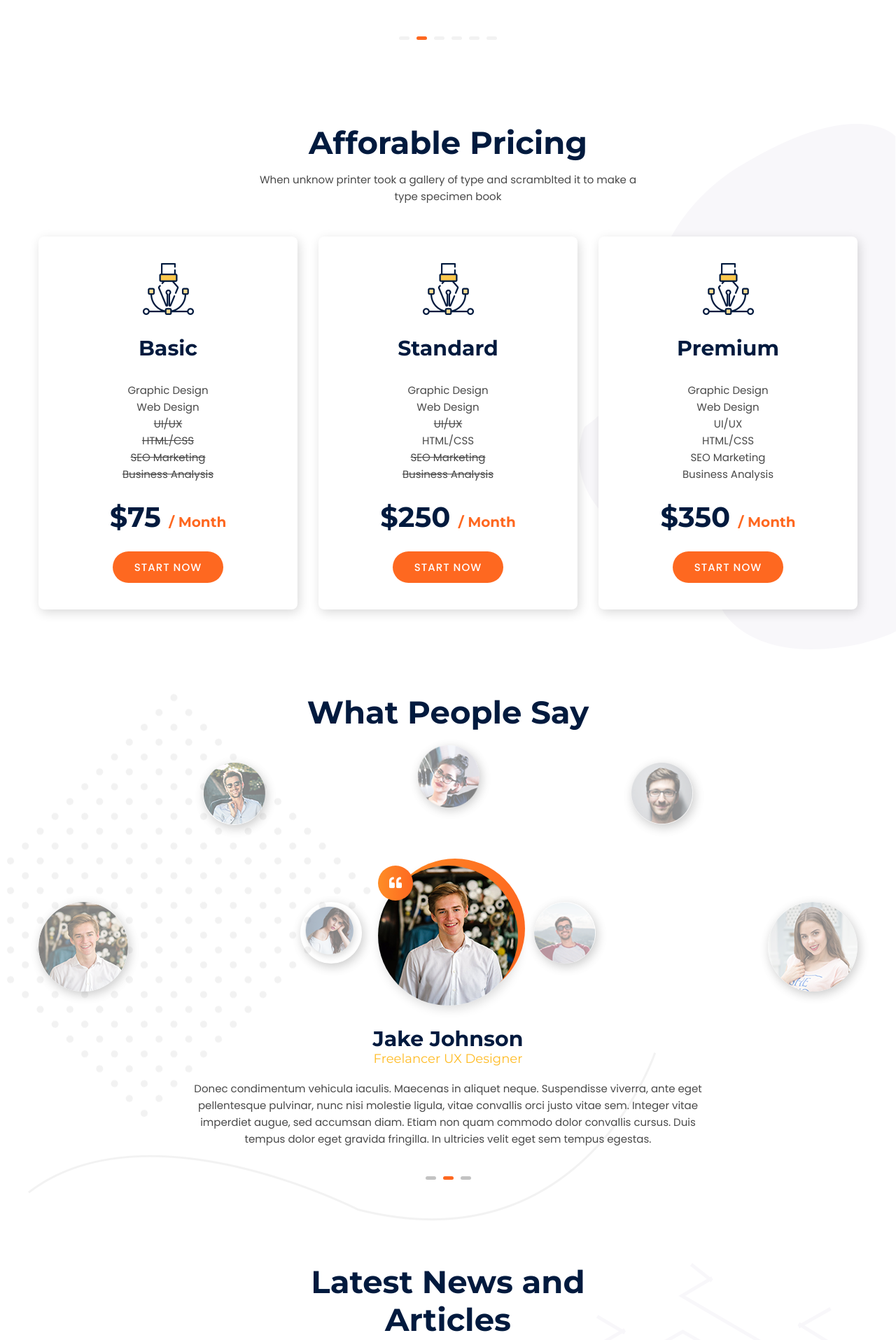
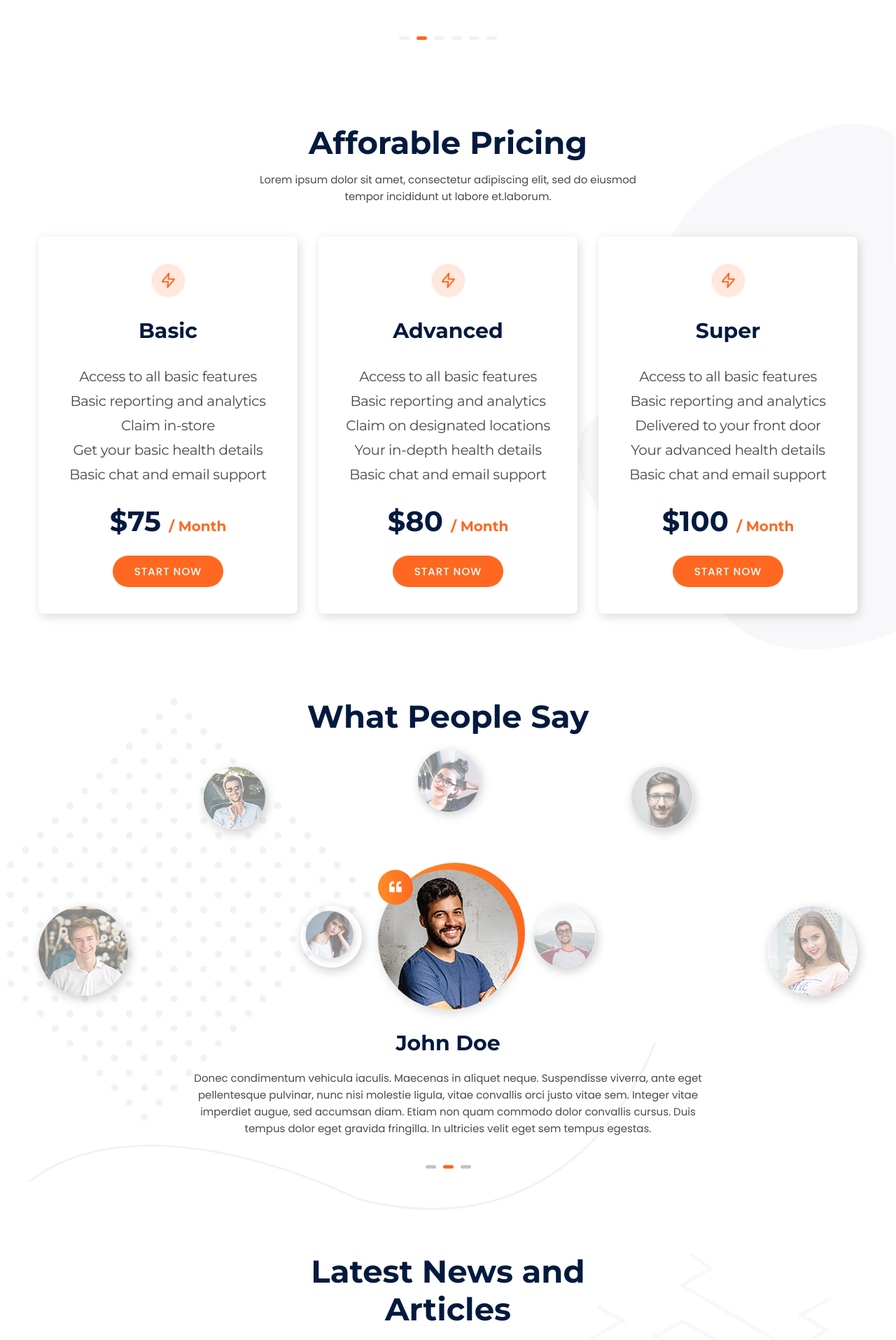
Before and after one commit to HL7/ipa-website, a Jekyll site: the page built from index.md, in a window 1280 px wide. Shown: the part 3484-5399 px from the top of the page at 70% size. Built offline with Jekyll 4.4.1, drawn with Linux system fonts in a browser that asks for light colours; comment, search, counter and statistics services are not loaded.

Commit message:
(ARG-46) 🎨 Update content and styles for homepage
Signed-off-by: GitHub <noreply@github.com>

```diff
--- a/_includes/latest-blog-posts.html
+++ b/_includes/latest-blog-posts.html
@@ -9,6 +9,7 @@
 				</div>
 			</div>
 		</div>
+		{% if page.latest_blog_post.filters == true %}
 		<div class="row">
 			<div class="col-lg-12">
 				<div class="blog_button text-center">
@@ -27,8 +28,10 @@
 				</div>
 			</div>
 		</div>
+		{% endif %}
 		<div class="blogs_slider_content">
-			{% for post in site.posts limit: "6" %}
+			{% assign post_limit = page.latest_blog_post.limit | default: "3" %}
+			{% for post in site.posts limit: post_limit %}
 			<div class="single_blog {{ post.categories | join: ' ' }}">
 				<div class="grid_item">
 					<article>
--- a/_includes/pricing.html
+++ b/_includes/pricing.html
@@ -15,7 +15,7 @@
 		<div class="row">
 			{% for list in page.pricing.list %}
 			<div class="col-lg-4 col-md-6 col-sm-12">
-				<div class="pircing_box wow fadeInUp">
+				<div class="pricing_box wow fadeInUp">
 					<div class="icon">
 						<img src="{{ list.icon | absolute_url }}" class="img-fluid" alt="">
 					</div>
--- a/_sass/_pricing.scss
+++ b/_sass/_pricing.scss
@@ -1,6 +1,7 @@
 // deneb_pricing
 .deneb_pricing{
-	.pircing_box{
+	.pricing_box{
+		font-family: $font2;
 		@media #{$md}{
 			margin-bottom: 60px;
 		}
@@ -30,6 +31,11 @@
 		}
 		.list{
 			margin-bottom: 25px;
+			li {
+				font-size: 20px;
+				line-height: 1.75;
+				letter-spacing: -0.02em;
+			}
 		}
 		.price{
 			margin-bottom: 25px;
--- a/index.md
+++ b/index.md
@@ -76,68 +76,67 @@ achivement:
 latest_blog_post:
   heading: "Latest News and Articles"
   text: "Lorem ipsum dolor sit amet, consectetur adipiscing elit, sed do eiusmod tempor incididunt ut labore et.laborum."
+  filters: true
+  limit: "6"
 
 # Pricing
 pricing:
   heading: "Afforable Pricing"
-  text: "When unknow printer took a gallery of type and scramblted it to make a type specimen book"
+  text: "Lorem ipsum dolor sit amet, consectetur adipiscing elit, sed do eiusmod tempor incididunt ut labore et.laborum."
   list:
-    - icon: "/assets/images/icon_4.png"
+    - icon: "/assets/images/lightning-icon.svg"
       name: "Basic"
       price: "$75 <span>/ Month</span>"
       button:
         link: "#"
         name: "Start now"
       listitem:
-        - name: "Graphic Design"
-        - name: "Web Design"
-        - name: "<del>UI/UX</del>"
-        - name: "<del>HTML/CSS</del>"
-        - name: "<del>SEO Marketing</del>"
-        - name: "<del>Business Analysis</del>"
-    - icon: "/assets/images/icon_4.png"
-      name: "Standard"
-      price: "$250 <span>/ Month</span>"
+        - name: "Access to all basic features"
+        - name: "Basic reporting and analytics"
+        - name: "Claim in-store"
+        - name: "Get your basic health details"
+        - name: "Basic chat and email support"
+    - icon: "/assets/images/lightning-icon.svg"
+      name: "Advanced"
+      price: "$80 <span>/ Month</span>"
       button:
         link: "#"
         name: "Start now"
       listitem:
-        - name: "Graphic Design"
-        - name: "Web Design"
-        - name: "<del>UI/UX</del>"
-        - name: "HTML/CSS"
-        - name: "<del>SEO Marketing</del>"
-        - name: "<del>Business Analysis</del>"
-    - icon: "/assets/images/icon_4.png"
-      name: "Premium"
-      price: "$350 <span>/ Month</span>"
+        - name: "Access to all basic features"
+        - name: "Basic reporting and analytics"
+        - name: "Claim on designated locations"
+        - name: "Your in-depth health details"
+        - name: "Basic chat and email support"
+    - icon: "/assets/images/lightning-icon.svg"
+      name: "Super"
+      price: "$100 <span>/ Month</span>"
       button:
         link: "#"
         name: "Start now"
       listitem:
-        - name: "Graphic Design"
-        - name: "Web Design"
-        - name: "UI/UX"
-        - name: "HTML/CSS"
-        - name: "SEO Marketing"
-        - name: "Business Analysis"
+        - name: "Access to all basic features"
+        - name: "Basic reporting and analytics"
+        - name: "Delivered to your front door"
+        - name: "Your advanced health details"
+        - name: "Basic chat and email support"
 
 # Testimonials
 testimonials:
   heading: "What People Say"
-  description: "When unknow printer took a gallery of type and scramblted it to make a type specimen book"
+  description: ""
   list:
+    - name: "Celesto Anderson"
+      position: ""
+      image: "/assets/images/testimonial_3.jpg"
+      text: "Donec condimentum vehicula iaculis. Maecenas in aliquet neque. Suspendisse viverra, ante eget pellentesque pulvinar, nunc nisi molestie ligula, vitae convallis orci justo vitae sem. Integer vitae imperdiet augue, sed accumsan diam. Etiam non quam commodo dolor convallis cursus. Duis tempus dolor eget gravida fringilla. In ultricies velit eget sem tempus egestas."
     - name: "John Doe"
-      position: "Freelancer UX Designer"
+      position: ""
       image: "/assets/images/testimonial_1.jpg"
       text: "Donec condimentum vehicula iaculis. Maecenas in aliquet neque. Suspendisse viverra, ante eget pellentesque pulvinar, nunc nisi molestie ligula, vitae convallis orci justo vitae sem. Integer vitae imperdiet augue, sed accumsan diam. Etiam non quam commodo dolor convallis cursus. Duis tempus dolor eget gravida fringilla. In ultricies velit eget sem tempus egestas."
     - name: "Jake Johnson"
-      position: "Freelancer UX Designer"
+      position: ""
       image: "/assets/images/testimonial_2.jpg"
-      text: "Donec condimentum vehicula iaculis. Maecenas in aliquet neque. Suspendisse viverra, ante eget pellentesque pulvinar, nunc nisi molestie ligula, vitae convallis orci justo vitae sem. Integer vitae imperdiet augue, sed accumsan diam. Etiam non quam commodo dolor convallis cursus. Duis tempus dolor eget gravida fringilla. In ultricies velit eget sem tempus egestas."
-    - name: "Celesto Anderson"
-      position: "Freelancer UX Designer"
-      image: "/assets/images/testimonial_3.jpg"
       text: "Donec condimentum vehicula iaculis. Maecenas in aliquet neque. Suspendisse viverra, ante eget pellentesque pulvinar, nunc nisi molestie ligula, vitae convallis orci justo vitae sem. Integer vitae imperdiet augue, sed accumsan diam. Etiam non quam commodo dolor convallis cursus. Duis tempus dolor eget gravida fringilla. In ultricies velit eget sem tempus egestas."
 
 # Contact Area
```
Also changed, not shown: assets/images/contact.png, assets/images/lightning-icon.svg (added).
